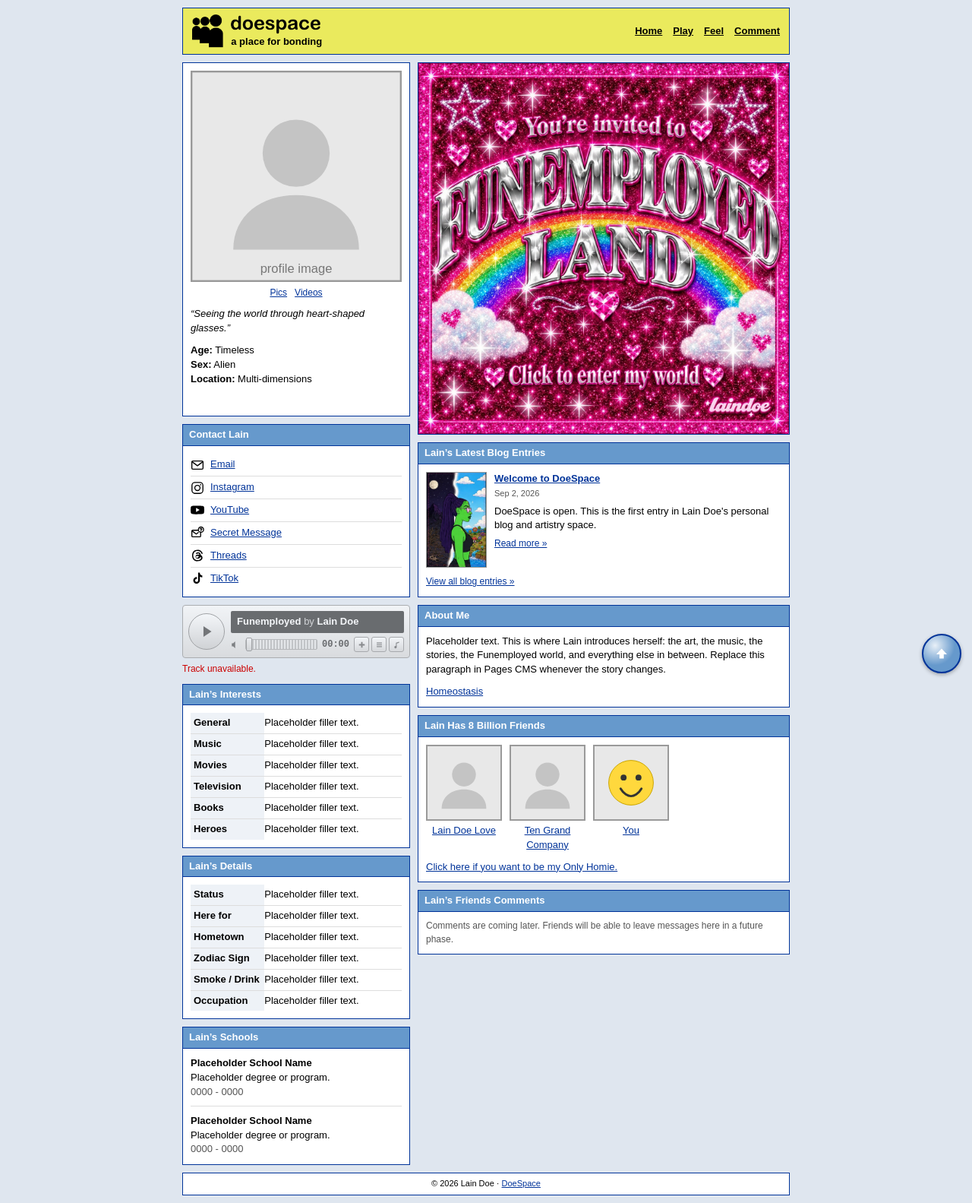
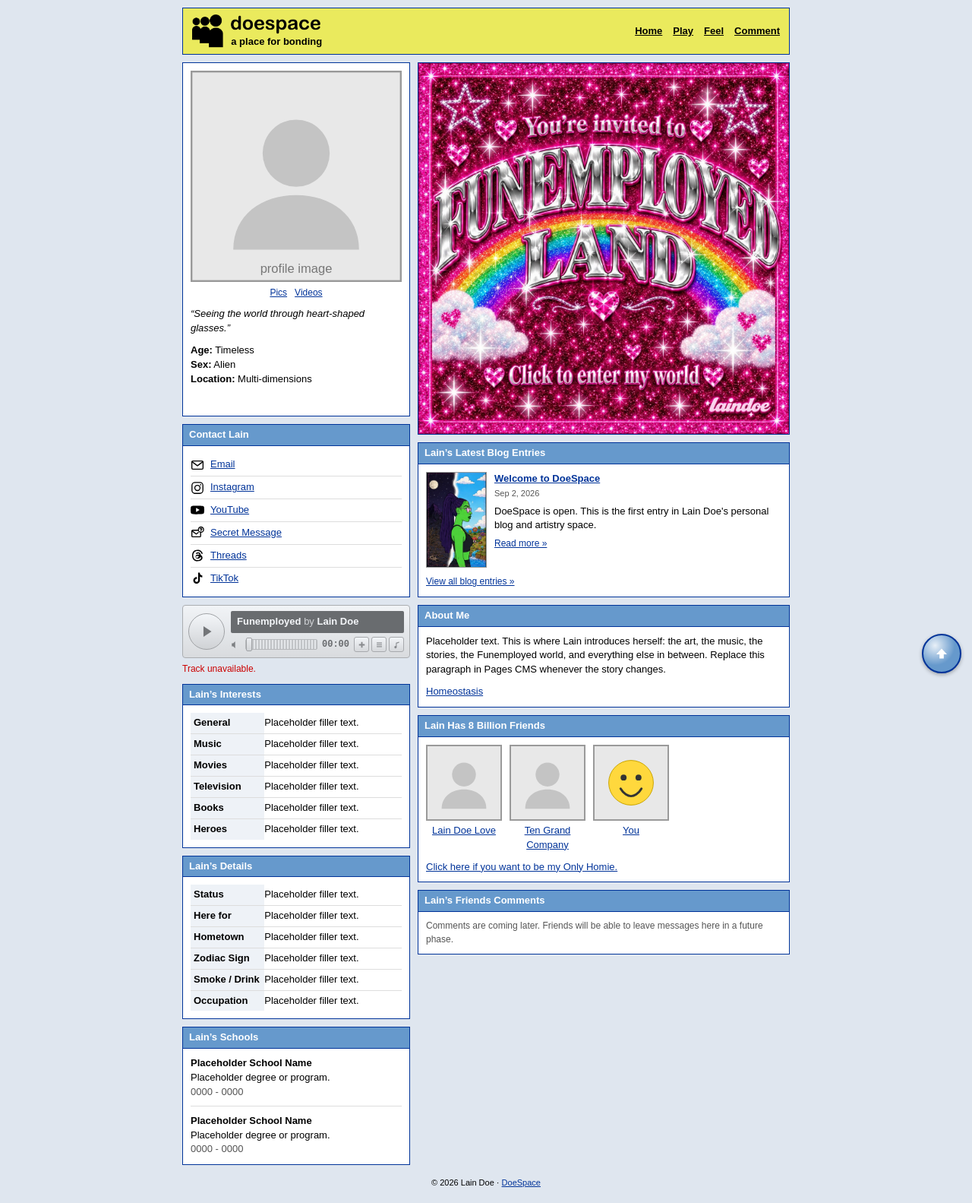
Before and after one commit to laindoe/doespace, a Jekyll site: the page built from index.html, in a window 1280 px wide. Shown: the whole page at 76% size. Built offline with Jekyll 4.4.1, drawn with Linux system fonts in a browser that asks for light colours.

Commit message:
Unbox the footer and keep the copyright year current
Remove the footer's border and white panel so the line sits directly on
the page.

The year came from site.time, which is the build time, so it would have
gone stale in any year the site was not rebuilt. Wrap it in a span and
set it from the reader's own clock on load; the build year stays in the
markup as the no-JavaScript fallback.

Co-Authored-By: Claude Opus 5 <noreply@anthropic.com>
Claude-Session: https://claude.ai/code/session_01FmVnPhFBrwKjvLy8gtB4Yv

```diff
--- a/_layouts/default.html
+++ b/_layouts/default.html
@@ -31,7 +31,7 @@
     {{ content }}
 
     <div class="site-footer">
-      &copy; {{ site.time | date: '%Y' }} {{ site.data.profile.display_name | default: 'Lain Doe' }} &middot;
+      &copy; <span data-year>{{ site.time | date: '%Y' }}</span> {{ site.data.profile.display_name | default: 'Lain Doe' }} &middot;
       <a href="{{ '/' | relative_url }}">{{ site.title }}</a>
     </div>
 
--- a/assets/css/style.css
+++ b/assets/css/style.css
@@ -134,8 +134,6 @@ p {
 /* ---- Site footer --------------------------------------------- */
 
 .site-footer {
-  border: 1px solid #003399;
-  background: #ffffff;
   padding: 6px 10px;
   margin-top: 10px;
   font-size: 11px;
--- a/assets/js/doespace.js
+++ b/assets/js/doespace.js
@@ -22,6 +22,14 @@
     window.addEventListener('resize', syncToTop, { passive: true });
     syncToTop();
   }
+
+  /* ---- Copyright year ---------------------------------------- */
+
+  // The template prints the build year, which goes stale if the site is
+  // not rebuilt for a while. Correct it to the reader's current year.
+  Array.prototype.forEach.call(document.querySelectorAll('[data-year]'), function (el) {
+    el.textContent = new Date().getFullYear();
+  });
 
   /* ---- Audio player ------------------------------------------ */
 
```
